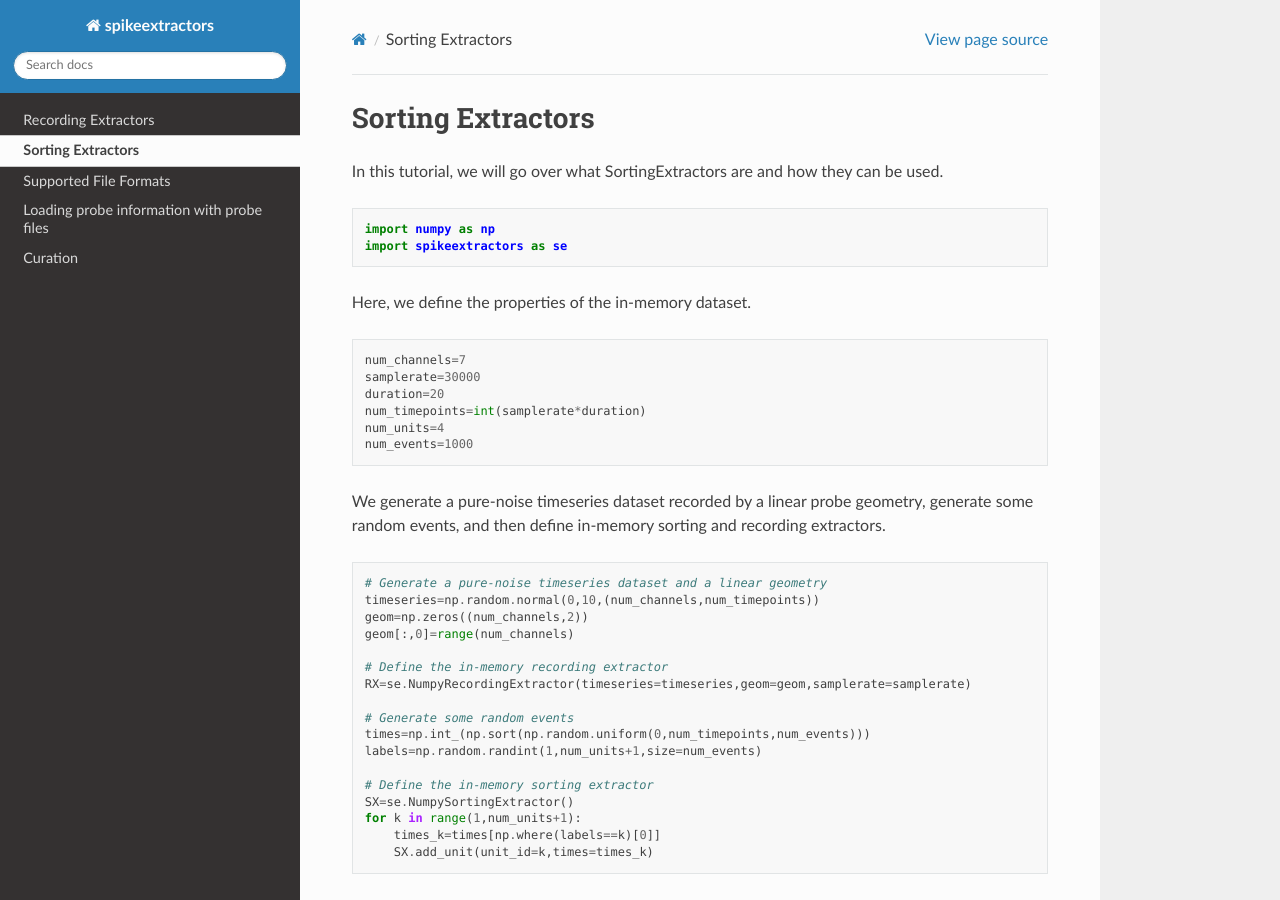
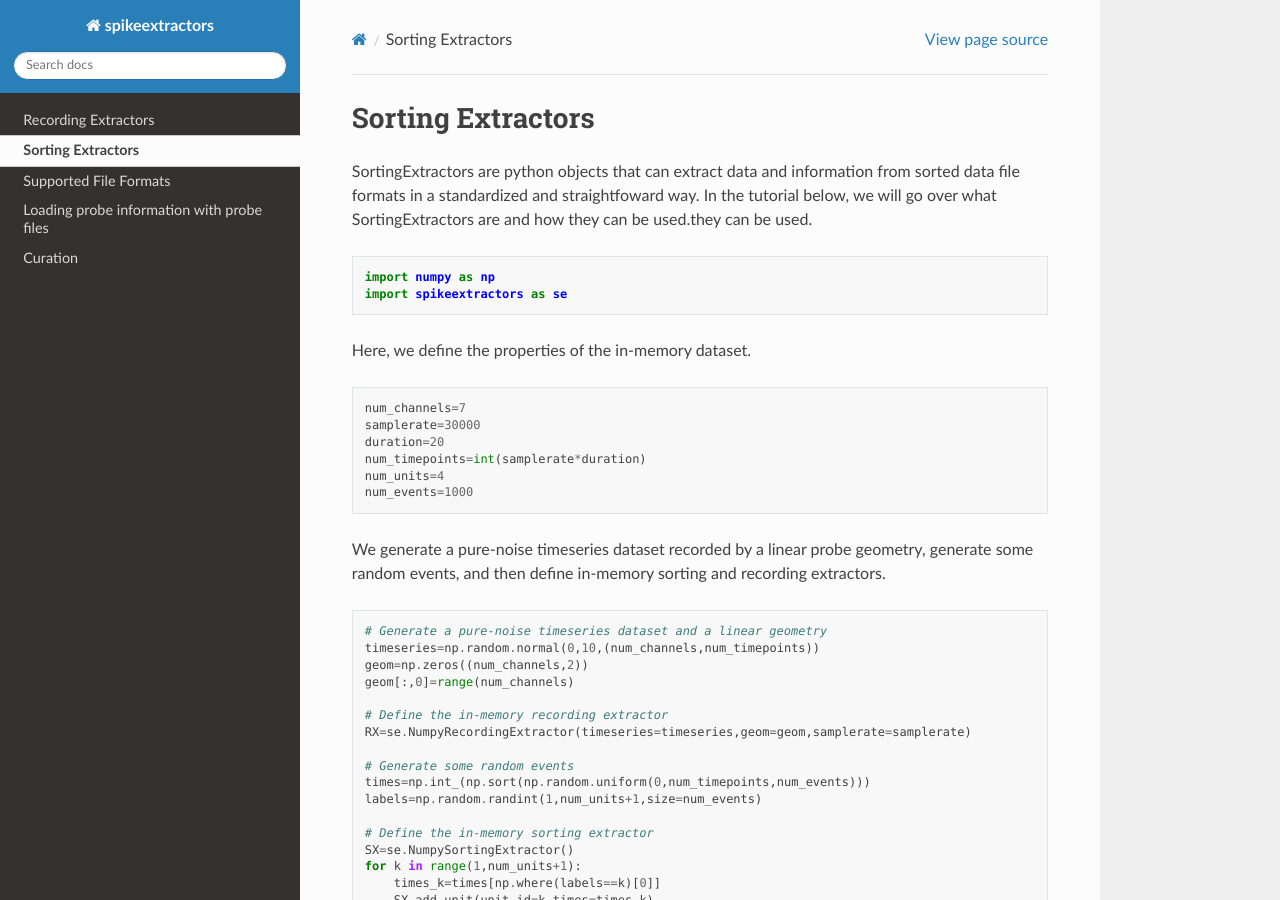
Before and after one commit to SpikeInterface/spikeextractors, a Sphinx documentation site: the page built from docs/sorting_extractors.rst, in a window 1280 px wide and 900 px high. Built offline with Sphinx 7.4.7 and the Read the Docs theme 2.0.0, drawn with Linux system fonts in a browser that asks for light colours.

Commit message:
Update sorting_extractors.rst

```diff
--- a/docs/sorting_extractors.rst
+++ b/docs/sorting_extractors.rst
@@ -2,8 +2,7 @@
 Sorting Extractors
 ~~~~~~~~~~~~~~~~~~
 
-In this tutorial, we will go over what SortingExtractors are and how
-they can be used.
+SortingExtractors are python objects that can extract data and information from sorted data file formats in a standardized and straightfoward way. In the tutorial below, we will go over what SortingExtractors are and how they can be used.they can be used.
 
 .. code:: python
 
```
